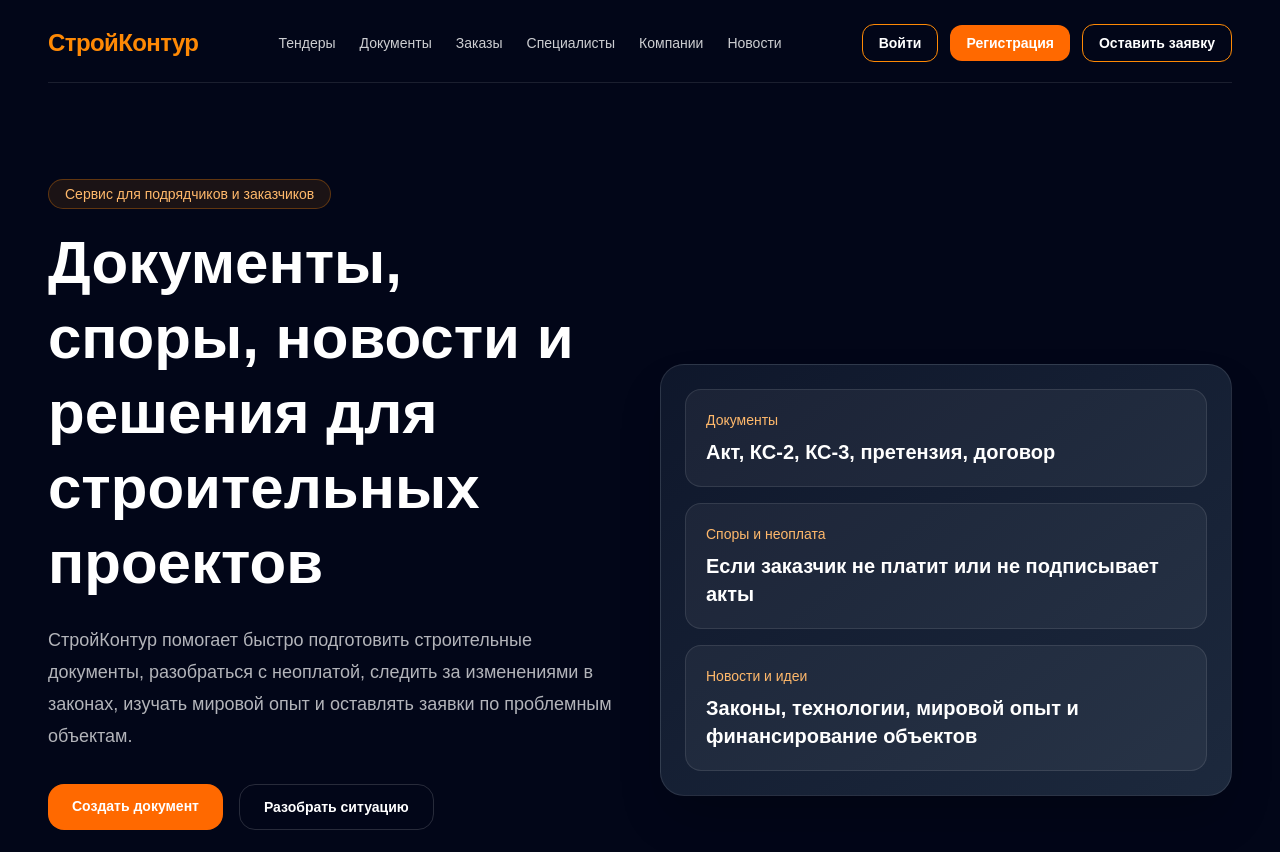
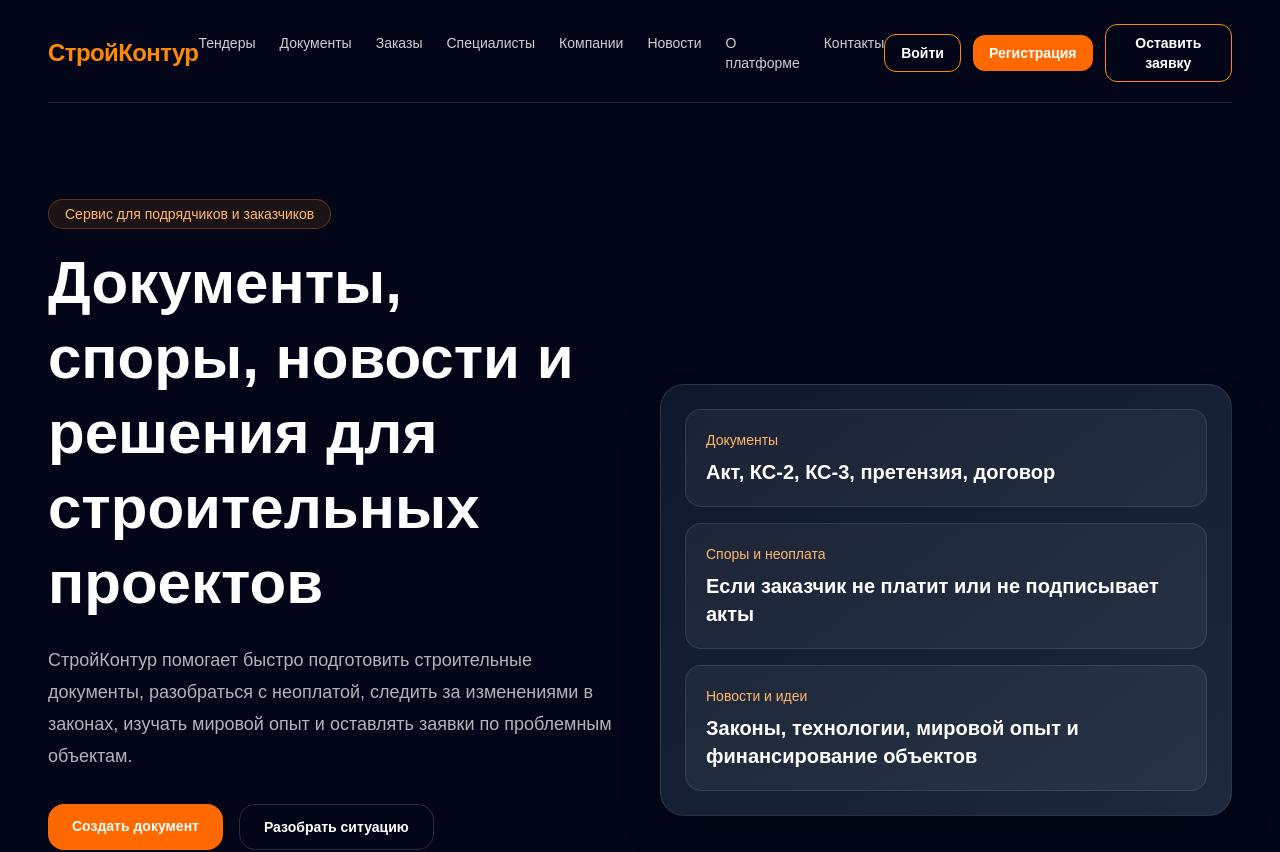
Before and after one commit to spasatel112233-svg/stroikontur, a Next.js app: page / in a window 1280 px wide. Shown: the top 852 px of the page. Built offline with nearby package versions, Linux system fonts and the light colour scheme.

Commit message:
Update page.tsx

```diff
--- a/app/page.tsx
+++ b/app/page.tsx
@@ -26,6 +26,13 @@
             <a href="/news" className="transition hover:text-white">
               Новости
             </a>
+            <a href="/about" className="transition hover:text-white">
+  О платформе
+</a>
+
+<a href="/contacts" className="transition hover:text-white">
+  Контакты
+</a>
           </nav>
 <div className="flex items-center gap-3">
   <a href="/login">
```
